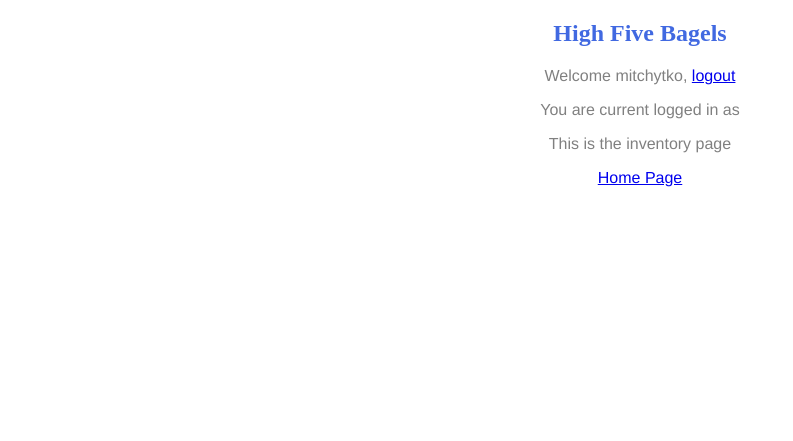
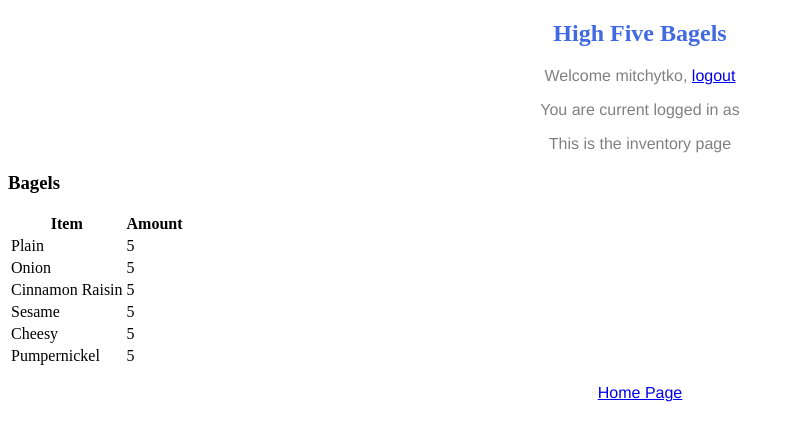
Before and after one commit to daxinator22/bagels-polfwack-tech, a Django app: page /home/inventory/ in a window 1280 px wide. Shown: the top 441 px of the page, without its empty margins (0-793 px from the left). Run offline with Django 3.2, Linux system fonts and the light colour scheme; a user stored in the database is signed in.

Commit message:
updating inventory page with basic layout.

```diff
--- a/src/highFive/home/templates/home/inventory.html
+++ b/src/highFive/home/templates/home/inventory.html
@@ -20,6 +20,41 @@
 		<p>Welcome {{ user.username }}, <a href='/accounts/logout/?next=/'>logout</a></p>
 		<p>You are current logged in as {{ group }}</p>
 		<p>This is the inventory page</p>
+		<h3>Bagels</h3>
+		<table>
+			<thead>
+				<tr>
+					<th>Item</th>
+					<th>Amount</th>
+				</tr>
+			</thead>
+			<tbody>
+				<tr>
+					<td>Plain</td>
+					<td>5</td>
+				</tr>
+				<tr>
+					<td>Onion</td>
+					<td>5</td>
+				</tr>
+				<tr>
+					<td>Cinnamon Raisin</td>
+					<td>5</td>
+				</tr>
+				<tr>
+					<td>Sesame</td>
+					<td>5</td>
+				</tr>
+				<tr>
+					<td>Cheesy</td>
+					<td>5</td>
+				</tr>
+				<tr>
+					<td>Pumpernickel</td>
+					<td>5</td>
+				</tr>
+			</tbody>
+		</table>
 		<p><a href="/">Home Page</a></p>
 		{% else %}
 		<p>You are not currently logged in, <a href="/accounts/login/">login here.</a>
```
